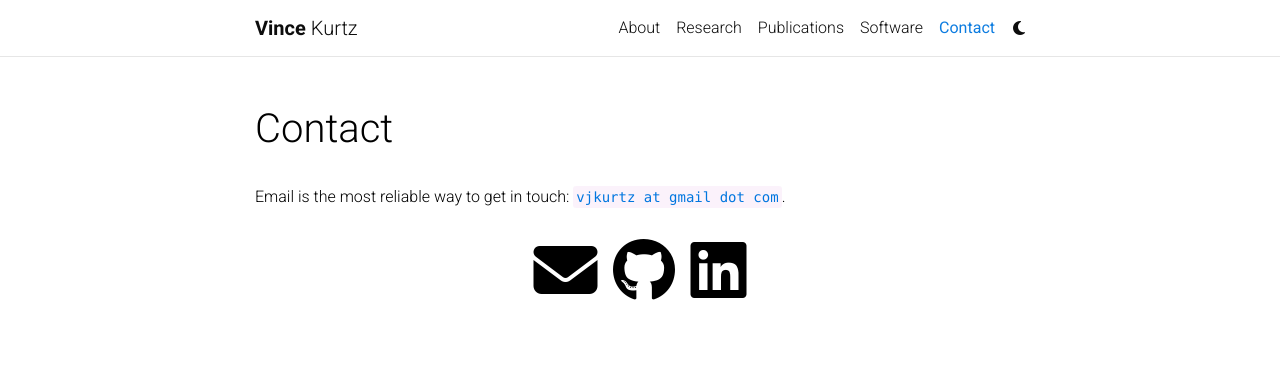
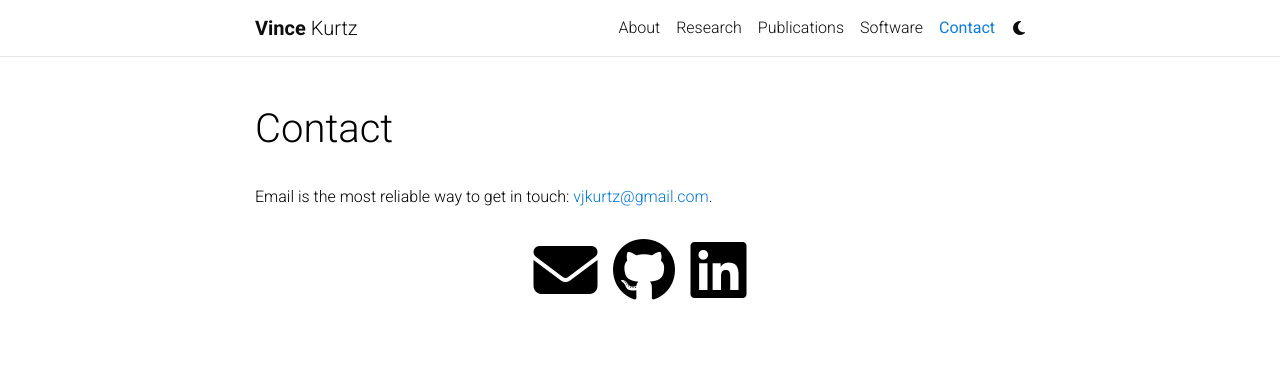
Before and after one commit to vincekurtz/vincekurtz.github.io, a Jekyll site: the page built from _pages/contact.md, in a window 1280 px wide. Shown: the top 376 px of the page. Built offline with Jekyll 4.4.1, drawn with Linux system fonts in a browser that asks for light colours; comment, search, counter and statistics services are not loaded; a style sheet for code colours, icons or effects is not loaded.

Commit message:
update favicon

```diff
--- a/_config.yml
+++ b/_config.yml
@@ -14,7 +14,7 @@
 keywords: robotics, control, optimization, formal-methods, machine-learning
 
 lang: en # the language of your site (for example: en, fr, cn, ru, etc.)
-icon: 🤖 # the emoji used as the favicon (alternatively, provide image name in /assets/img/)
+icon: favicon.png # the emoji used as the favicon (alternatively, provide image name in /assets/img/)
 
 url: https://vincekurtz.github.io # the base hostname & protocol for your site
 baseurl: # the subpath of your site, e.g. /blog/
--- a/_pages/contact.md
+++ b/_pages/contact.md
@@ -8,7 +8,8 @@
 social: true
 ---
 
-Email is the most reliable way to get in touch: `vjkurtz at gmail dot com`.
+Email is the most reliable way to get in touch:
+[vjkurtz@gmail.com](mailto:vjkurtz@gmail.com).
 
 <!-- Social -->
 {%- if page.social %}
```
Also changed, not shown: assets/img/favicon.png (added).
